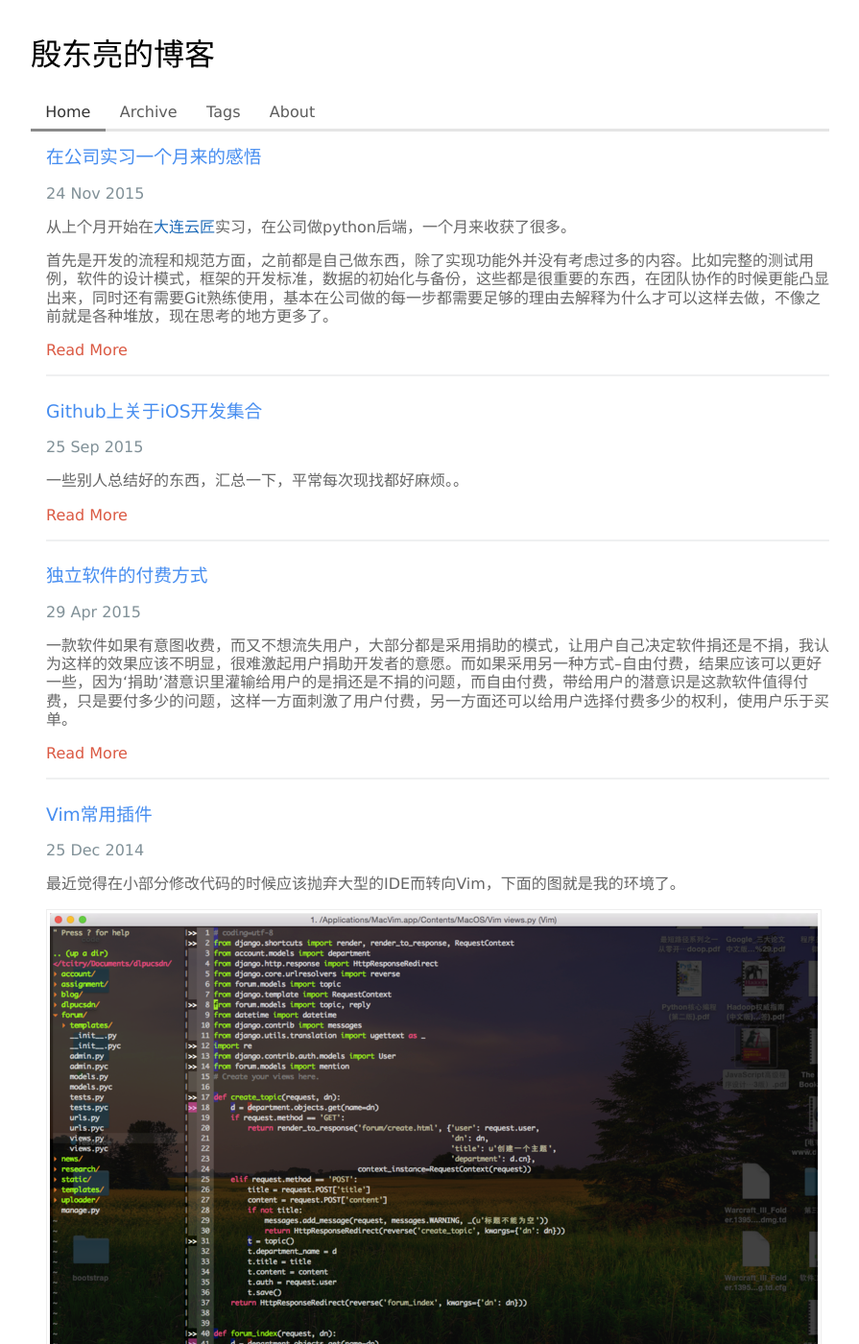
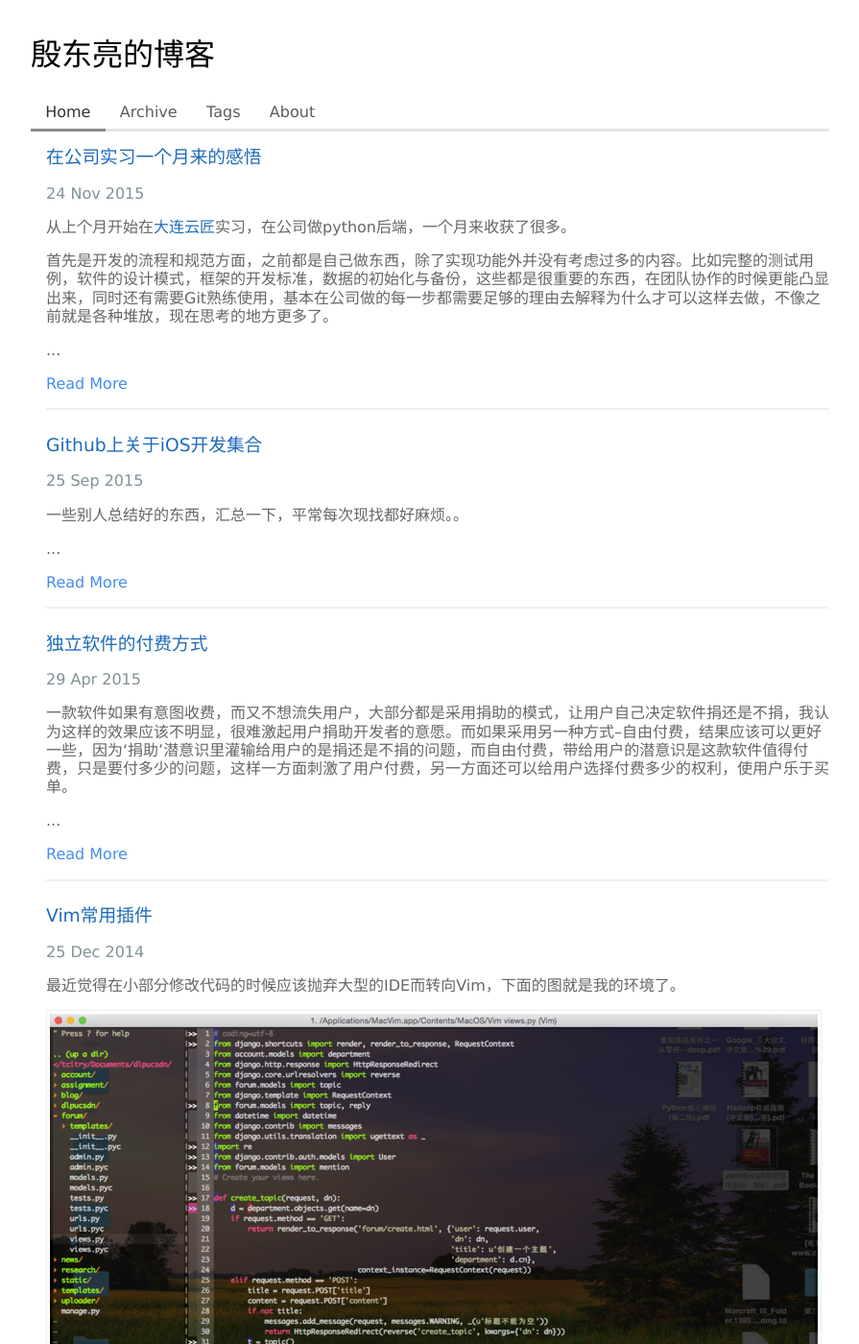
Before and after one commit to dlpu/dlpu.github.io, a Jekyll site: the page built from index.html, in a window 1280 px wide and 1400 px high. Shown: the whole window at 96% size, without its empty margins (192-1087 px from the left). Built offline with Jekyll 4.4.1, drawn with Linux system fonts in a browser that asks for light colours; Markdown is read by kramdown in place of the engine named in the settings; the list of posts is cut into pages by our own code.

Commit message:
add read more

```diff
--- a/index.html
+++ b/index.html
@@ -25,7 +25,7 @@ title: 殷东亮的博客
 		<ul class="posts ui list">
 			{% for post in paginator.posts %}
 			<li class="">
-				<h3 class=""><a href="{{ BASE_PATH }}{{ post.url }}" style="color: #468DF0;">{{ post.title }}</a></h3>
+				<h3 class=""><a href="{{ BASE_PATH }}{{ post.url }}">{{ post.title }}</a></h3>
 				<div>
 					<span class="site-footer-credits">{{ post.date | date_to_string }}</span>
 				</div>
@@ -33,8 +33,11 @@ title: 殷东亮的博客
 				<div style="color: #666;">
 					<p>
 						{{ post.content | split:'<!--break-->' | first }}
+					</p>
+					<p>...</p>
+					<p>
 						{% if post.content contains '<!--break-->' %}
-						<a href="{{ post.url }}" style="color: #DB5A44;">Read More</a><hr>
+						<a href="{{ post.url }}" style="color: #468DF0;">Read More</a><hr>
 						{% endif %}
 					</p>
 				</div>
@@ -69,5 +72,6 @@ title: 殷东亮的博客
 		{% if paginator.next_page %}
 		<a class="" rel="next" href="{{ paginator.next_page_path | prepend: site.baseurl | replace: '//', '/' }}" > Next » </a>
 		{% endif %}
+		<p></p>
 	</div>
 </div>
```
Also changed, not shown: about.html (+6 -5 lines).
